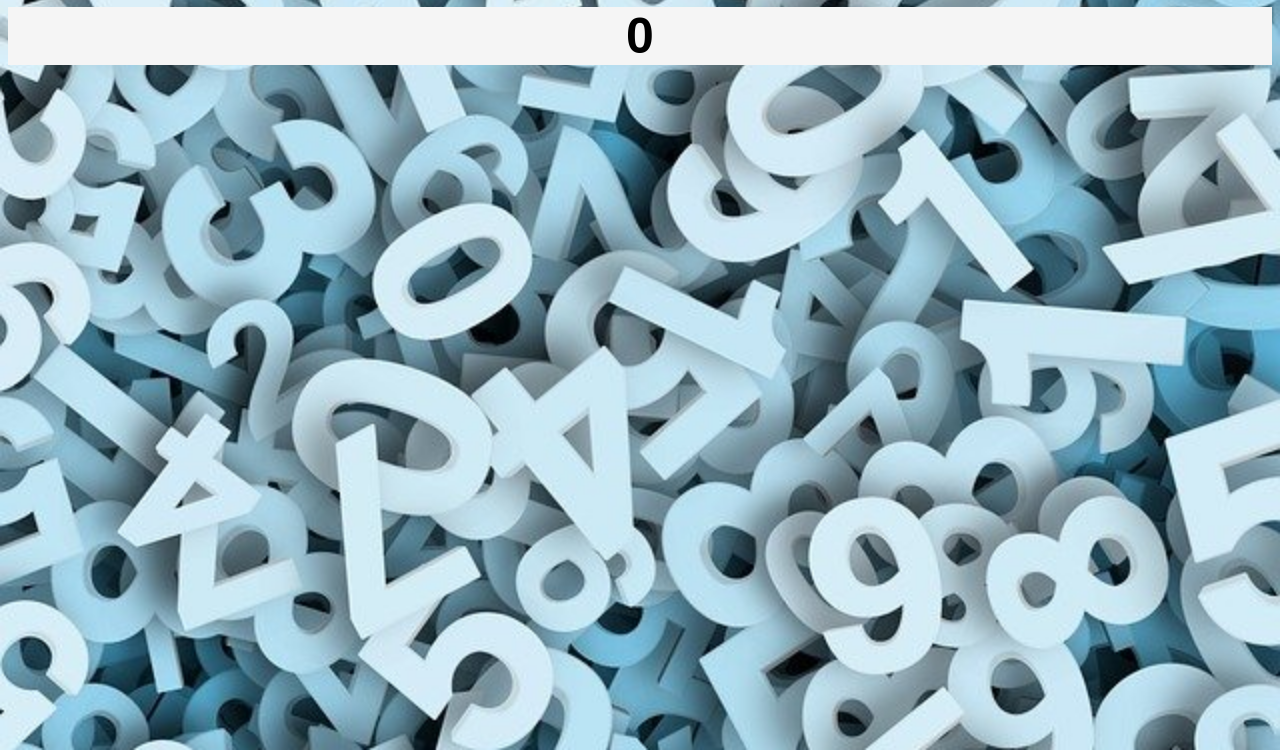
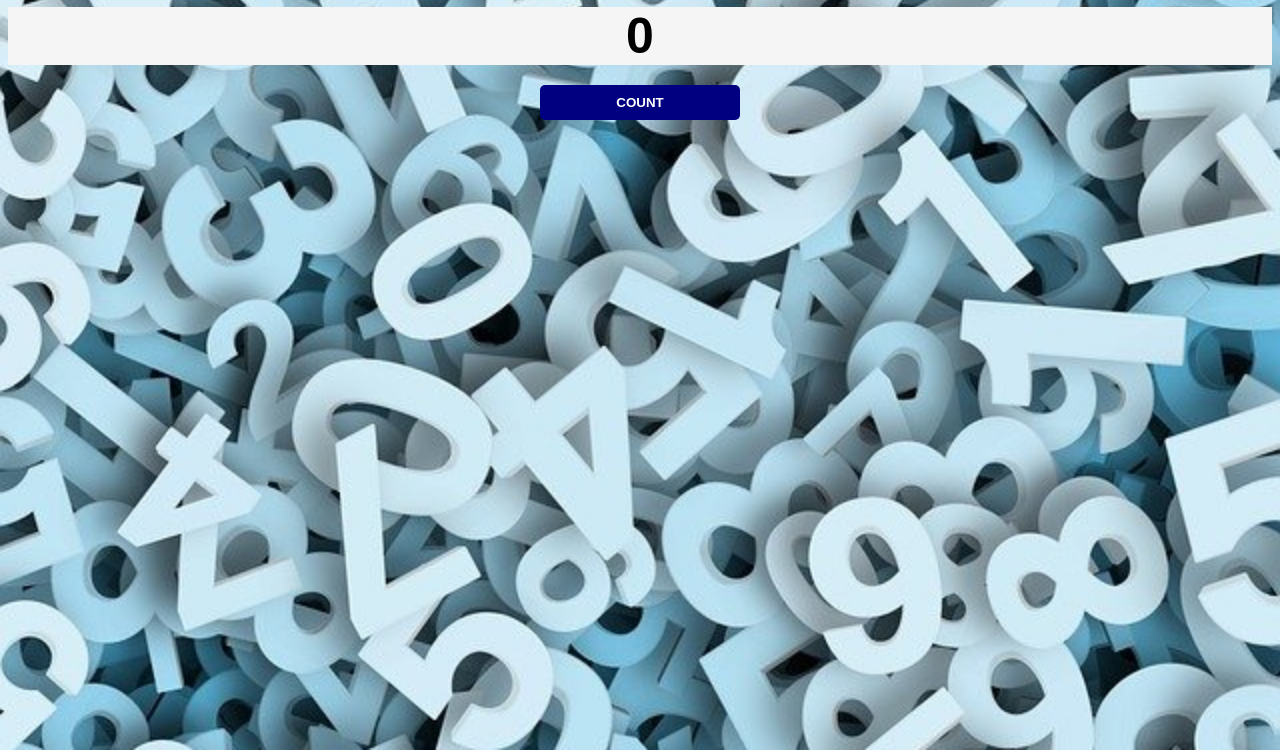
Before and after one commit to OleJake/counter-app, a plain HTML site: page index.html in a window 1280 px wide. Shown: the part 50-800 px from the top of the page. Drawn offline with Linux system fonts and the light colour scheme.

Commit message:
style html, add button
style html, add button

```diff
--- a/index.html
+++ b/index.html
@@ -5,6 +5,7 @@
     <body>
         <h1>Number Counter:</h1>
         <h2 id="count-el">0</h2>
+        <button id="count-btn">COUNT</button>
         <script src="index.js"></script>
     </body>
     </html>
--- a/styles.css
+++ b/styles.css
@@ -18,3 +18,22 @@ h2 {
     margin-bottom: 20px;
     background-color: whitesmoke;
 }
+
+button {
+    border: none;
+    padding-top: 10px;
+    padding-bottom:10px;
+    color: white;
+    font-weight: bold;
+    width: 200px;
+    margin-bottom: 5px;
+    border-radius: 5px;
+}
+
+#count-btn {
+    background: navy;
+}
+
+#save-btn {
+    background: lavender;
+}
```
